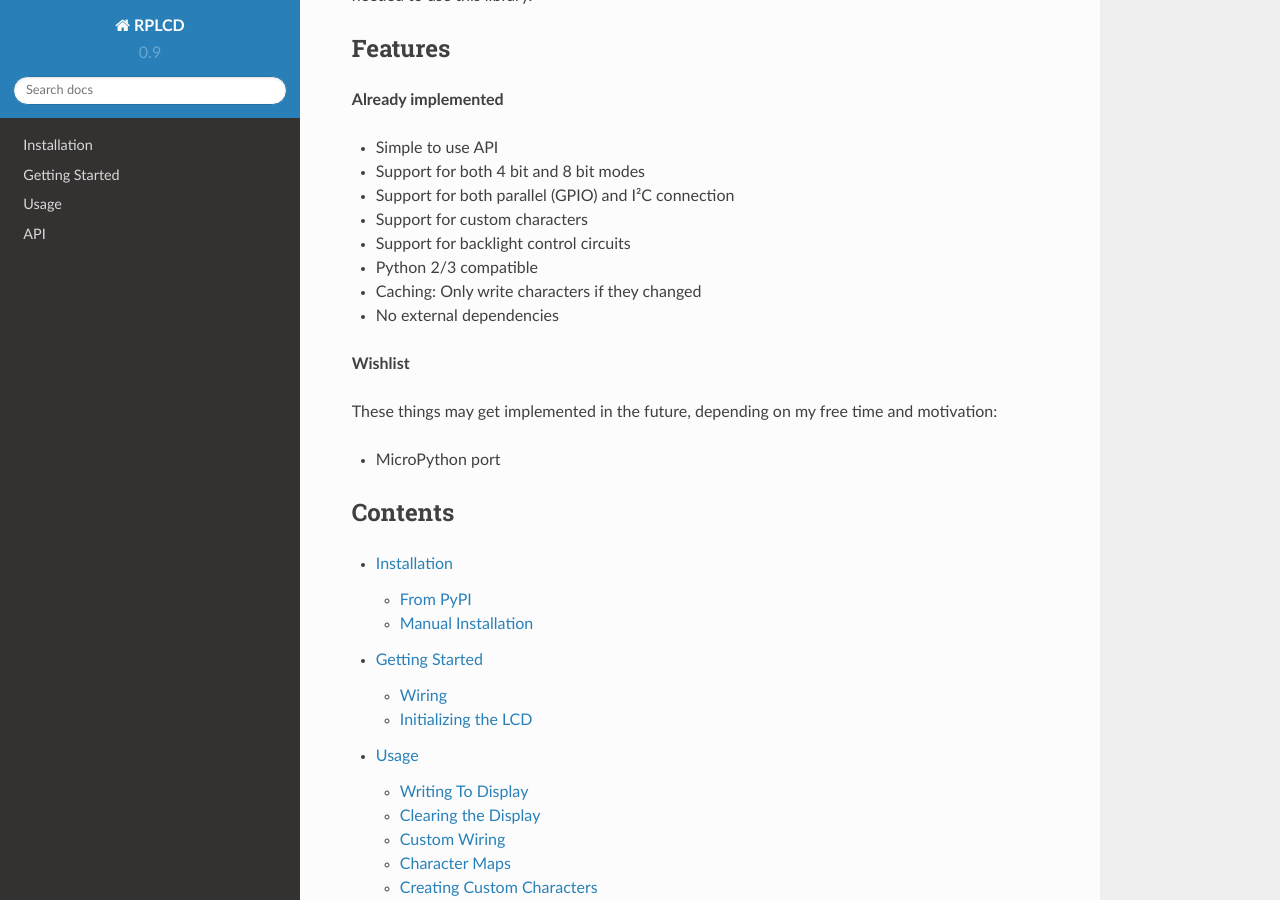
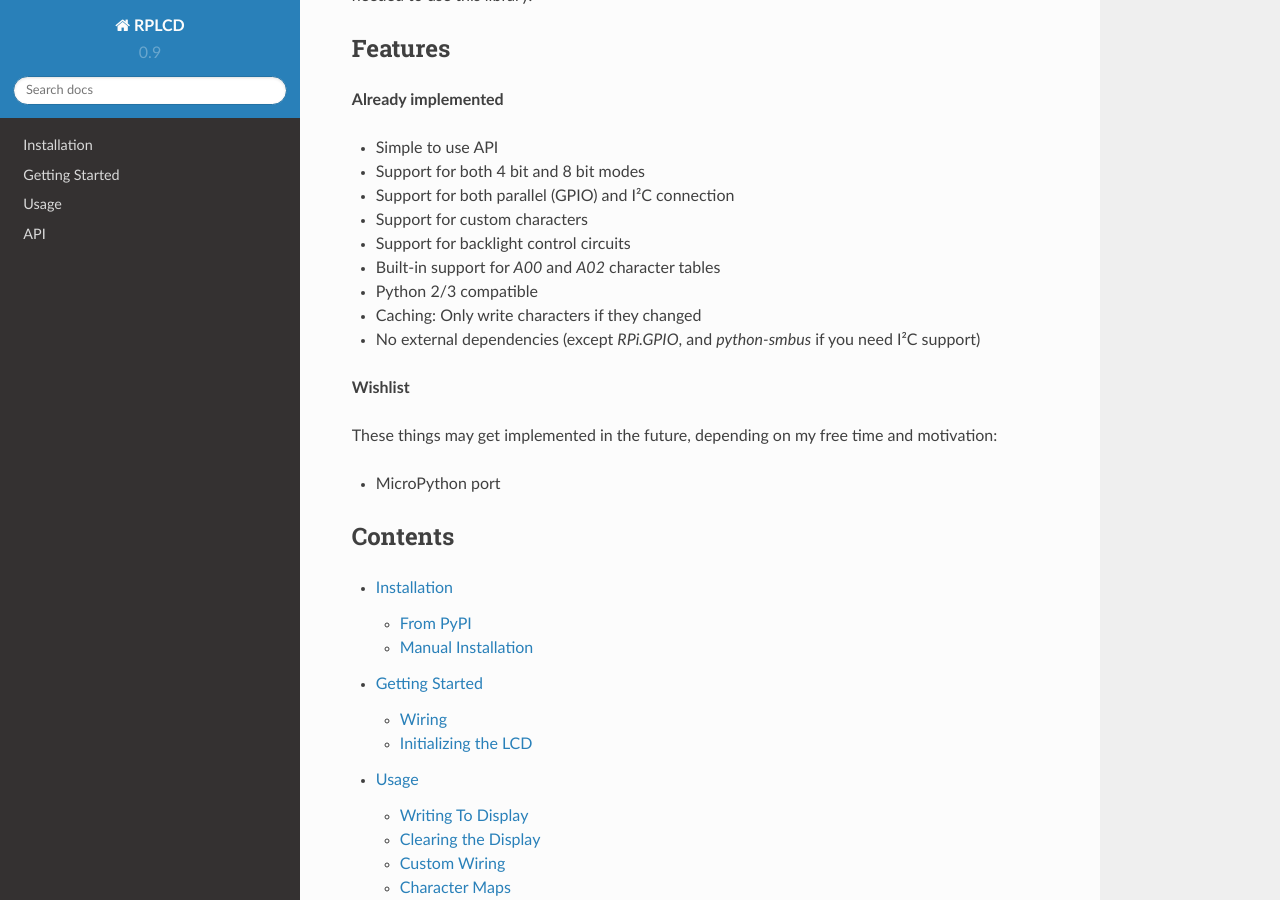
Before and after one commit to dbrgn/RPLCD, a Sphinx documentation site: the page built from docs/index.rst, in a window 1280 px wide and 900 px high, scrolled down 401 px. Built offline with Sphinx 7.4.7 and the Read the Docs theme 2.0.0, drawn with Linux system fonts in a browser that asks for light colours.

Commit message:
Update list of features

```diff
--- a/README.rst
+++ b/README.rst
@@ -63,7 +63,7 @@ Implemented
 
 - Simple to use API
 - Support for both 4 bit and 8 bit modes
-- Support for both parallel and I²C connection
+- Support for both parallel (GPIO) and I²C connection
 - Support for custom characters
 - Support for backlight control circuits
 - Built-in support for `A00` and `A02` character tables
--- a/docs/index.rst
+++ b/docs/index.rst
@@ -26,9 +26,11 @@ Features
 - Support for both parallel (GPIO) and I²C connection
 - Support for custom characters
 - Support for backlight control circuits
+- Built-in support for `A00` and `A02` character tables
 - Python 2/3 compatible
 - Caching: Only write characters if they changed
-- No external dependencies
+- No external dependencies (except `RPi.GPIO`, and `python-smbus` if you need
+  I²C support)
 
 **Wishlist**
 
```
